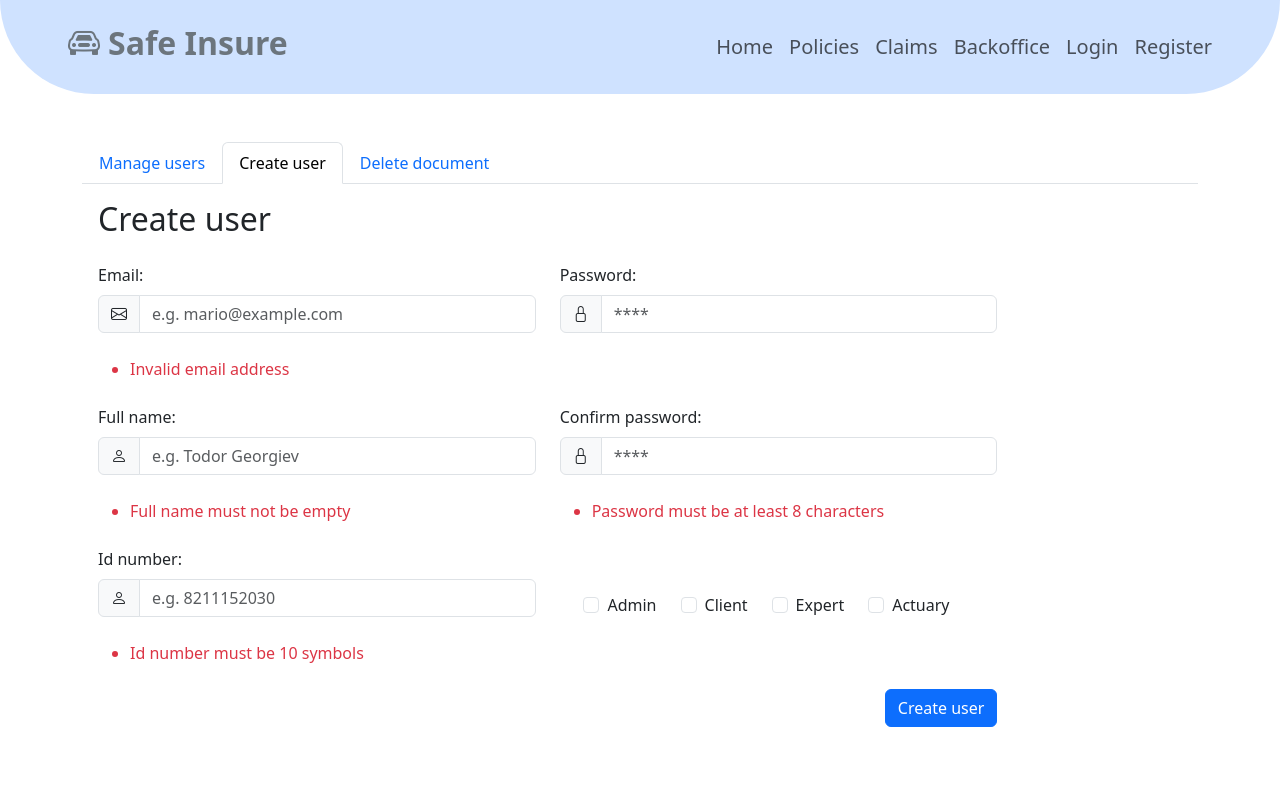
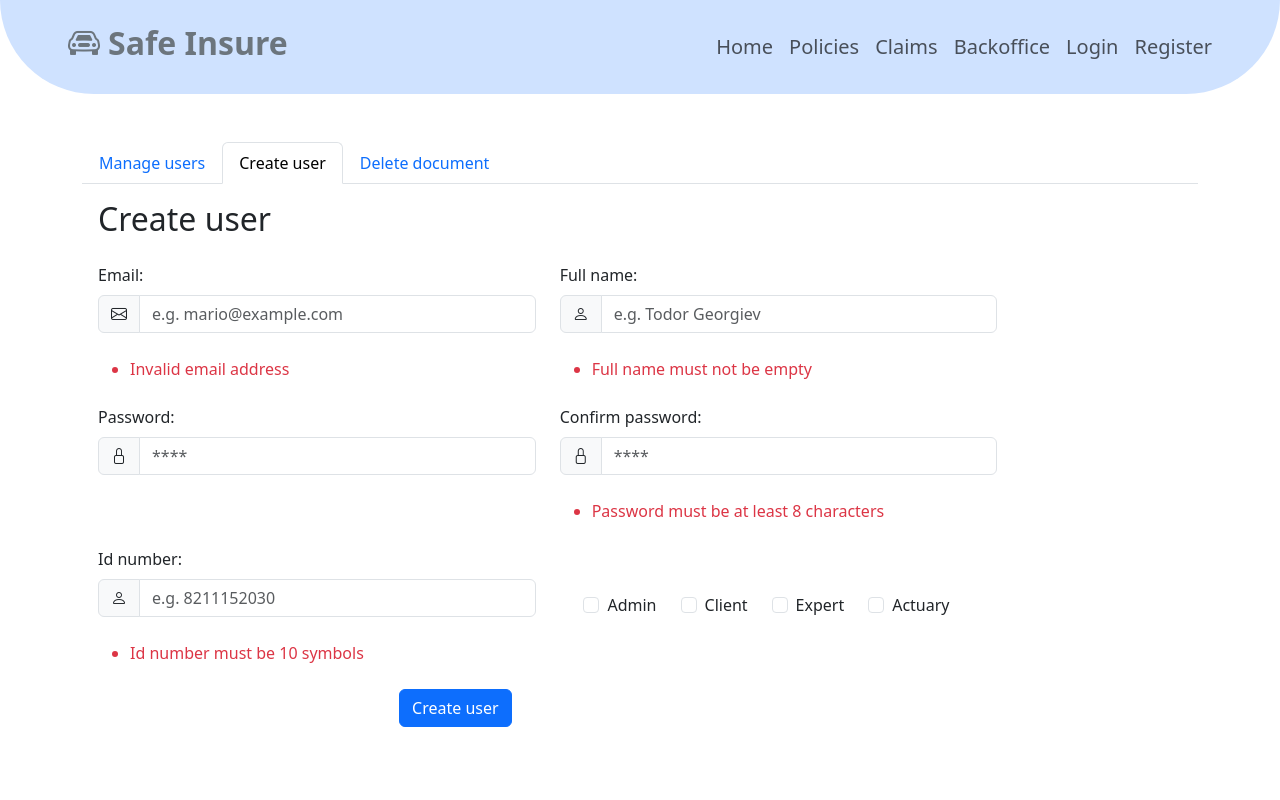
Before and after one commit to genasim/Insurance_Platform, a React (Create React App) app in the folder frontend/: page /admin in a window 1280 px wide. Both pictures are taken after a click on the tab "Create user". Shown: the top 800 px of the page. Built offline with nearby package versions, Linux system fonts and the light colour scheme; data requests are answered from the project's data file.

Commit message:
Removed unneeded dtos

```diff
--- a/frontend/db.json
+++ b/frontend/db.json
@@ -410,6 +410,22 @@
         "ADMIN"
       ],
       "id": "6ed4"
+    },
+    {
+      "id": "10f7",
+      "email": "test1@gmail.com",
+      "password": "Parola123!",
+      "fullName": "Vasko",
+      "idNumber": "1122334455",
+      "rights": {}
+    },
+    {
+      "id": "5289",
+      "email": "test2@gmail.com",
+      "password": "Parola123!",
+      "fullName": "Vasko",
+      "idNumber": "1122334456",
+      "rights": {}
     }
   ],
   "policies": [
--- a/frontend/src/features/admin/CreateUser.tsx
+++ b/frontend/src/features/admin/CreateUser.tsx
@@ -4,7 +4,6 @@ import {Right} from "../../models/Rights";
 import {validateUser} from "../../shared/user-validation/UserValidationUtil";
 import API, {Tables} from "../../shared/api-client/ApiClient";
 import {User} from "../../models/User";
-import {CreateUserDto} from "./CreateUserDto";
 
 interface CreateUserState {
     email: string | undefined,
@@ -70,12 +69,13 @@ const CreateUser: React.FC = () => {
                 }
             })
             .then(() => {
-                const user: CreateUserDto = {
+                debugger
+                const user: Omit<User, "id"> = {
                     email: state.email!,
                     password: state.password!,
                     fullName: state.fullName!,
                     idNumber: state.idNumber!,
-                    rights: state.rights
+                    rights: Array.from(state.rights.values())
                 }
                 return API.create(Tables.USERS, user);
             }).catch(err => {
@@ -154,16 +154,6 @@ const CreateUser: React.FC = () => {
                     </ul>}
                 </div>
                 <div className="col-md-5 justify-content-center">
-                    <label htmlFor="password" className="form-label">Password: </label>
-                    <div className="mb-4 input-group">
-                        <span className="input-group-text"><i className="bi bi-lock"></i></span>
-                        <input type="password" className="form-control" id="password"
-                               name="password"
-                               onChange={handleOnChange}
-                               placeholder="****"/>
-                    </div>
-                </div>
-                <div className="col-md-5 justify-content-center">
                     <label htmlFor="full-name" className="form-label">Full name: </label>
                     <div className="mb-4 input-group">
                         <span className="input-group-text"><i className="bi bi-person"></i></span>
@@ -175,6 +165,16 @@ const CreateUser: React.FC = () => {
                     {state.fullNameErrors && <ul className="mb-4 text-danger">
                         {state.fullNameErrors.map(e => <li key={e}>{e}</li>)}
                     </ul>}
+                </div>
+                <div className="col-md-5 justify-content-center">
+                    <label htmlFor="password" className="form-label">Password: </label>
+                    <div className="mb-4 input-group">
+                        <span className="input-group-text"><i className="bi bi-lock"></i></span>
+                        <input type="password" className="form-control" id="password"
+                               name="password"
+                               onChange={handleOnChange}
+                               placeholder="****"/>
+                    </div>
                 </div>
                 <div className="col-md-5 justify-content-center">
                     <label htmlFor="confirm-password" className="form-label">Confirm password: </label>
@@ -216,8 +216,10 @@ const CreateUser: React.FC = () => {
                         </div>
                     ))}
                 </div>
-                <div className="col-md-10 mb-4 text-end">
-                    <button type="submit" className="btn btn-primary">Create user</button>
+                {state.error &&
+                    <div className="col-md-4 mb-4 text-danger">{state.error}</div>}
+                <div className="col-md-8 mb-4 text-center">
+                    <button type="submit" className="btn btn-primary" onClick={handleCreateUser}>Create user</button>
                 </div>
             </form>
         </div>
--- a/frontend/src/features/auth/Register.tsx
+++ b/frontend/src/features/auth/Register.tsx
@@ -3,7 +3,6 @@ import React, {ChangeEvent, FormEvent, useCallback, useEffect, useState} from 'r
 import 'bootstrap/dist/css/bootstrap.css'
 import API, {Tables} from "../../shared/api-client/ApiClient";
 import {Link, useNavigate} from "react-router-dom";
-import {RegisterUserDto} from "./RegisterUserDto";
 import {Right} from "../../models/Rights";
 import {User} from "../../models/User";
 import {validateUser} from "../../shared/user-validation/UserValidationUtil";
@@ -71,12 +70,12 @@ const Register: React.FC = () => {
                 }
             })
             .then(() => {
-                const user: RegisterUserDto = {
+                const user: Omit<User, "id"> = {
                     email: state.email!,
                     password: state.password!,
                     fullName: state.fullName!,
                     idNumber: state.idNumber!,
-                    rights: new Set<Right>([Right.CLIENT])
+                    rights: [Right.CLIENT]
                 }
                 return API.create(Tables.USERS, user)
                     .then(() => navigate("/login"));
--- a/frontend/src/shared/api-client/ApiClient.tsx
+++ b/frontend/src/shared/api-client/ApiClient.tsx
@@ -27,6 +27,7 @@ export class ApiClient {
     }
 
     create<V extends Identifiable>(table: string, entity: Omit<V, 'id'>): Promise<V> {
+        debugger
         return this.fetchData(`${this.baseUrl}/${table.toLocaleLowerCase()}`, {
             method: 'POST',
             headers: {
```
Also changed, not shown: frontend/src/features/admin/CreateUserDto.ts (deleted, +0 -9 lines), frontend/src/features/auth/RegisterUserDto.ts (deleted, +0 -9 lines).
